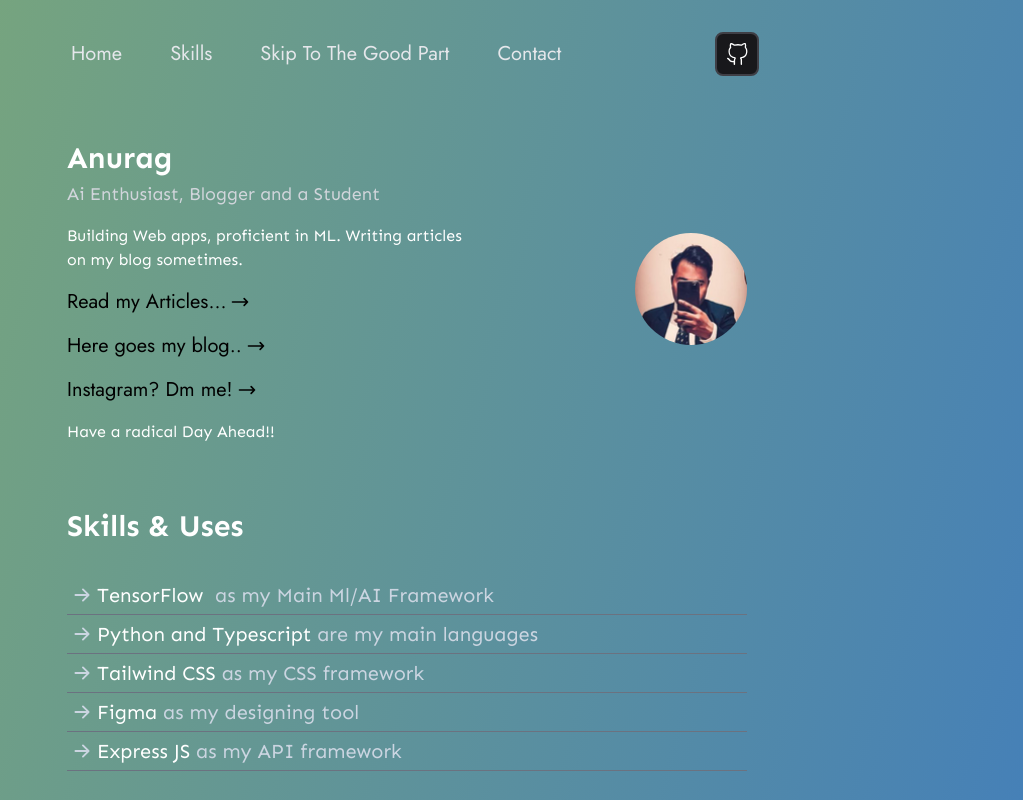
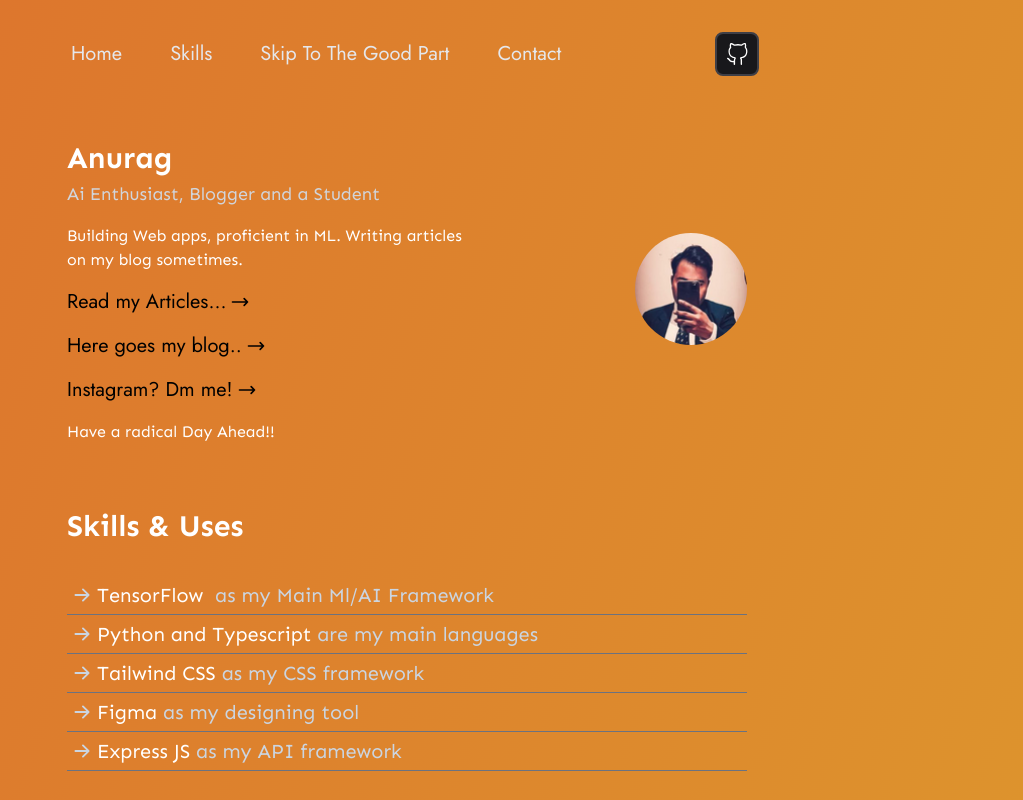
Before and after one commit to developers-sky/My_Portifolio, a Next.js app: page / in a window 1280 px wide. Shown: the top 800 px of the page, without its empty margins (233-1256 px from the left). Built offline with nearby package versions, Linux system fonts and the light colour scheme.

Commit message:
Update to theme

```diff
--- a/styles/globals.css
+++ b/styles/globals.css
@@ -9,34 +9,33 @@
 }
 
 @layer base {
-  body {
-    background: linear-gradient(105deg, #36c5a0, #77c536, #c9dc26, #dc8d26, #dc2c26, #2671dc, #8526dc, #dc2679, #dc2658, #b1dc26, #dc8526, #c2dc26, #2669dc, #7526dc);
-    background-size: 2800% 2800%;
+  body { background: linear-gradient(289deg, #1be5b1, #20ae8a, #20ae44, #2896e3, #a328e3, #2d76dd, #a12ddd, #2dddb8, #dd2d5e, #dda12d, #dd432d, #f2a857, #f257b9, #ba1c80, #1d8fc5, #32ade7, #745bf2, #f27b5b, #cbbb00, #cb00b7);
+    background-size: 4000% 4000%;
 
-    -webkit-animation: AnimationName 15s ease infinite;
-    -moz-animation: AnimationName 15s ease infinite;
-    -o-animation: AnimationName 15s ease infinite;
-    animation: AnimationName 15s ease infinite;
+    -webkit-animation: AnimationName 39s ease infinite;
+    -moz-animation: AnimationName 39s ease infinite;
+    -o-animation: AnimationName 39s ease infinite;
+    animation: AnimationName 39s ease infinite;
 }
 
 @-webkit-keyframes AnimationName {
-    0%{background-position:10% 0%}
-    50%{background-position:91% 100%}
-    100%{background-position:10% 0%}
+    0%{background-position:0% 20%}
+    50%{background-position:100% 81%}
+    100%{background-position:0% 20%}
 }
 @-moz-keyframes AnimationName {
-    0%{background-position:10% 0%}
-    50%{background-position:91% 100%}
-    100%{background-position:10% 0%}
+    0%{background-position:0% 20%}
+    50%{background-position:100% 81%}
+    100%{background-position:0% 20%}
 }
 @-o-keyframes AnimationName {
-    0%{background-position:10% 0%}
-    50%{background-position:91% 100%}
-    100%{background-position:10% 0%}
+    0%{background-position:0% 20%}
+    50%{background-position:100% 81%}
+    100%{background-position:0% 20%}
 }
 @keyframes AnimationName {
-    0%{background-position:10% 0%}
-    50%{background-position:91% 100%}
-    100%{background-position:10% 0%}
+    0%{background-position:0% 20%}
+    50%{background-position:100% 81%}
+    100%{background-position:0% 20%}
 }
   }
```
